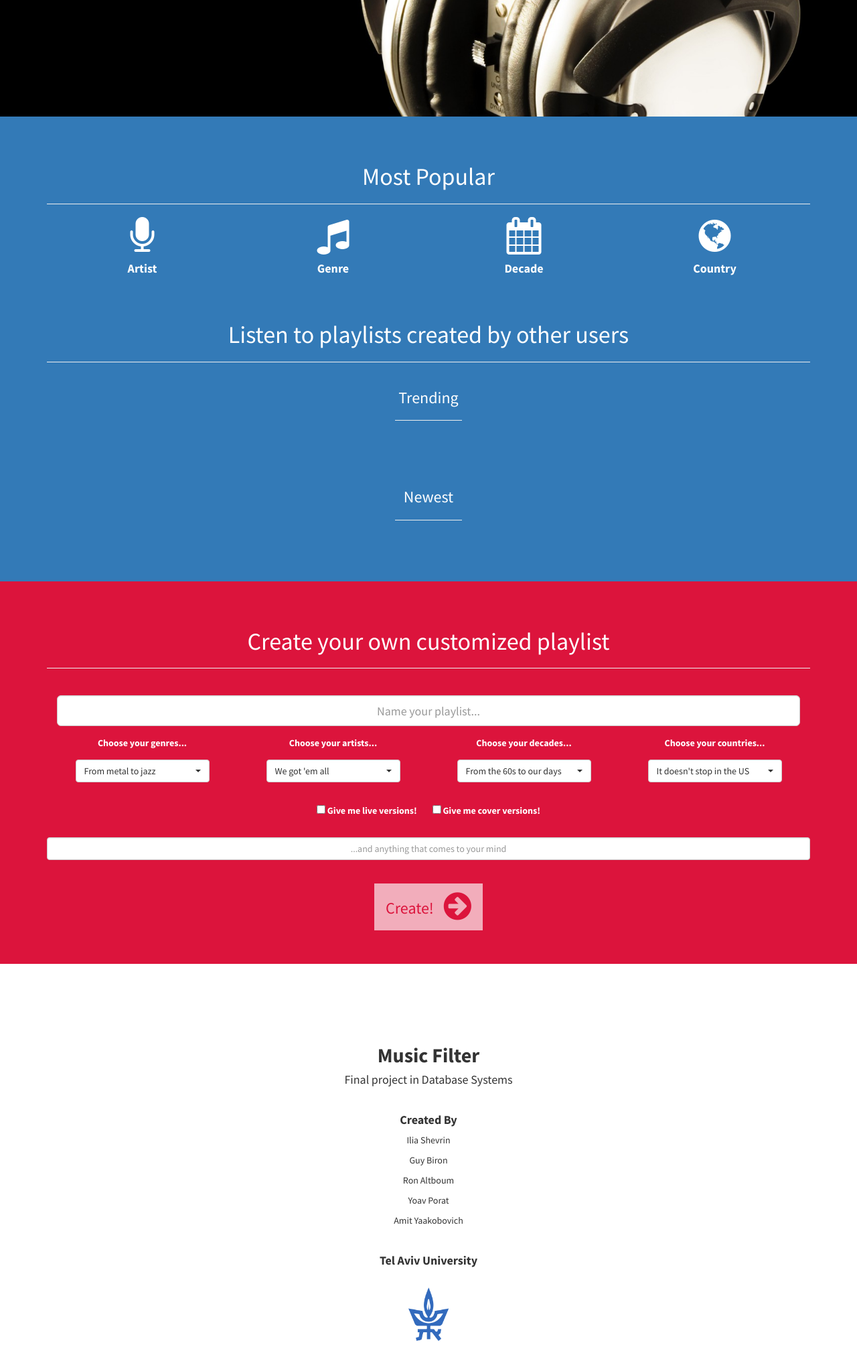
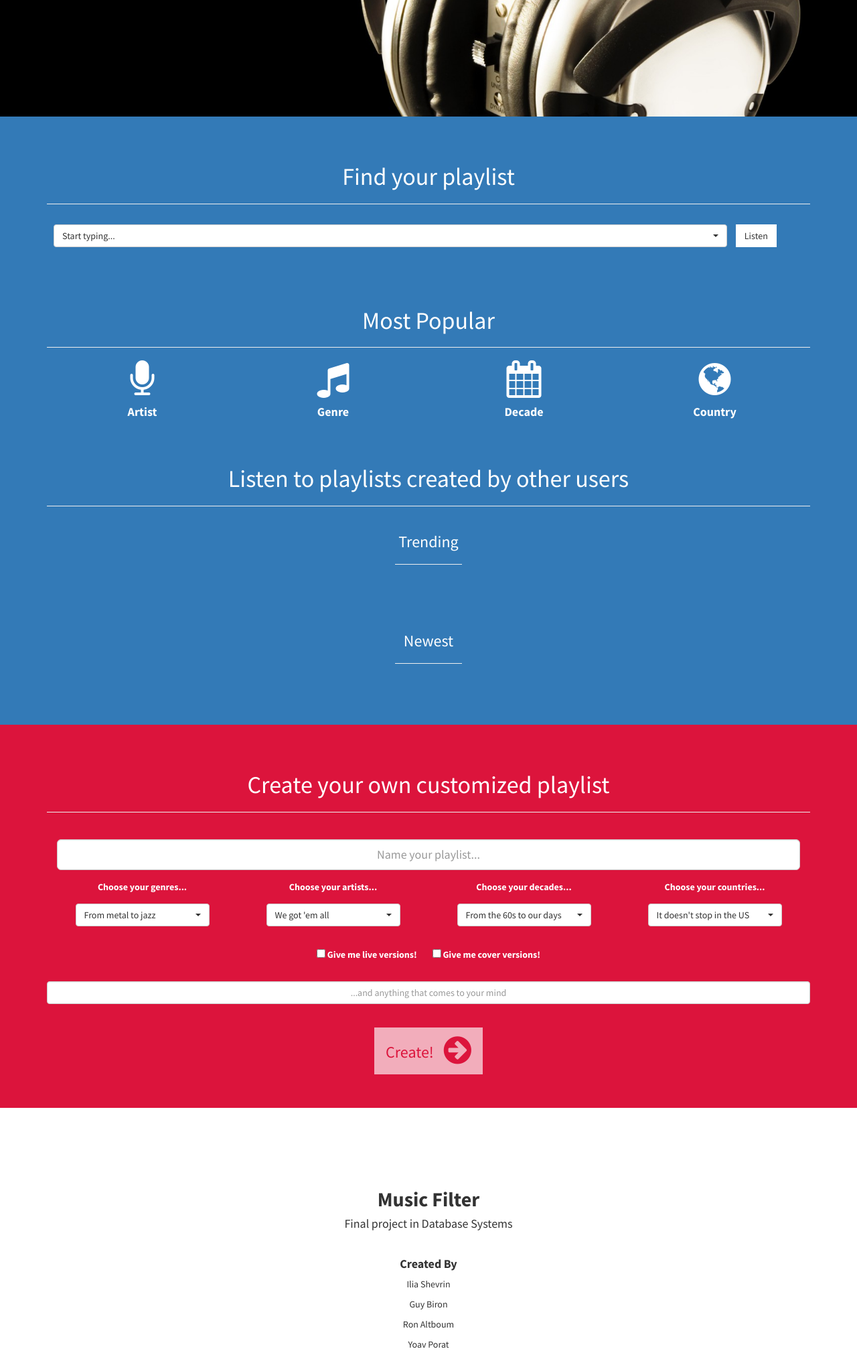
Before and after one commit to MusicFilter/MusicFilter, a Django app: template templates/website/index.html in a window 1280 px wide. Shown: the part 626-2643 px from the top of the page at 67% size. Run offline with Django 3.2, Linux system fonts and the light colour scheme; the template is opened without the code that fills it, so the values that code supplies are empty; parts of the project's set-up code (start-up, migrations or seed data) failed here and were passed over; some libraries are stand-ins or nearby versions.

Commit message:
search by name

```diff
--- a/musicfilter/urls.py
+++ b/musicfilter/urls.py
@@ -12,8 +12,8 @@ urlpatterns = patterns('',
     url(r'^$', views.home, name='home'),
     url(r'^player/(?P<playlist_id>\d{0,10})/(?P<action>\w{0,10})$', views.player, name='player'),
     url(r'^generator/$', views.generator, name='generator'),
-    url(r'^artists/$', views.artists, name='artists'),
-    url(r'^genres/$', views.genres, name='genres'),
-    url(r'^countries/$', views.countries, name='countries'),
-
+    url(r'^artists/', views.artists, name='artists'),
+    url(r'^genres/', views.genres, name='genres'),
+    url(r'^countries/', views.countries, name='countries'),
+    url(r'^find/', views.find, name='find'),
 )
--- a/templates/website/index.html
+++ b/templates/website/index.html
@@ -72,6 +72,24 @@
     <!-- Listen -->
     <section id="listen" class="listen">
         <div class="container">
+
+			<!-- Headline -->
+            <div class="row">
+                <div class="col-lg-12 text-center">
+                    <h1>Find your playlist</h1>
+                    <hr class="large">
+                </div>
+            </div>
+
+            <div class="row">
+            	<div class="col-md-12">
+            		<select name="by-name" id="by-name" data-width="90%" title="Start typing..." class="selectpicker filter" data-size="5" data-live-search="true">
+					</select>
+					<a id="listen" href="player/" class="btn btn-light">Listen</a>
+					<br><br>
+					<br><br>
+				</div>
+            </div>
 
             <!-- Headline -->
             <div class="row">
@@ -358,10 +376,7 @@
  	                for (i = 0; i < l; i++) {
  	                    array.push($.extend(true, data[i], {
  	                        text : data[i].name,
- 	                        value: data[i].id + ":" + data[i].name,
- 	                        //data : {
- 	                        //    subtext: data[i].Email
- 	                        //}
+ 	                        value: data[i].id + ":" + data[i].name
  	                    }));
  	                }
  	            }
@@ -372,17 +387,22 @@
 	    return options;
     }
 
-    // Scrolls to the selected menu item on the page
     $(function() {
 
 	    $('#artist').selectpicker().ajaxSelectPicker(getOptions('artists'));
 	    $('#country').selectpicker().ajaxSelectPicker(getOptions('countries'));
 	    $('#genre').selectpicker().ajaxSelectPicker(getOptions('genres'));
+	    $('#by-name').selectpicker().ajaxSelectPicker(getOptions('find'));
 	    $('select').trigger('change');
+
+	    $('#by-name').on('changed.bs.select', function (e) {
+	    	  $("#listen").attr("href", "/player/" + 1);
+	    });
 
     	// Fix submit button on startup
     	fixSubmit();
 
+    	// Scrolls to the selected menu item on the page
         $('a[href*=#]:not([href=#])').click(function() {
             if (location.pathname.replace(/^\//, '') == this.pathname.replace(/^\//, '') || location.hostname == this.hostname) {
 
```
Also changed, not shown: engine/backendInterface.py (+8 -13 lines), website/views.py (+18 -0 lines).
